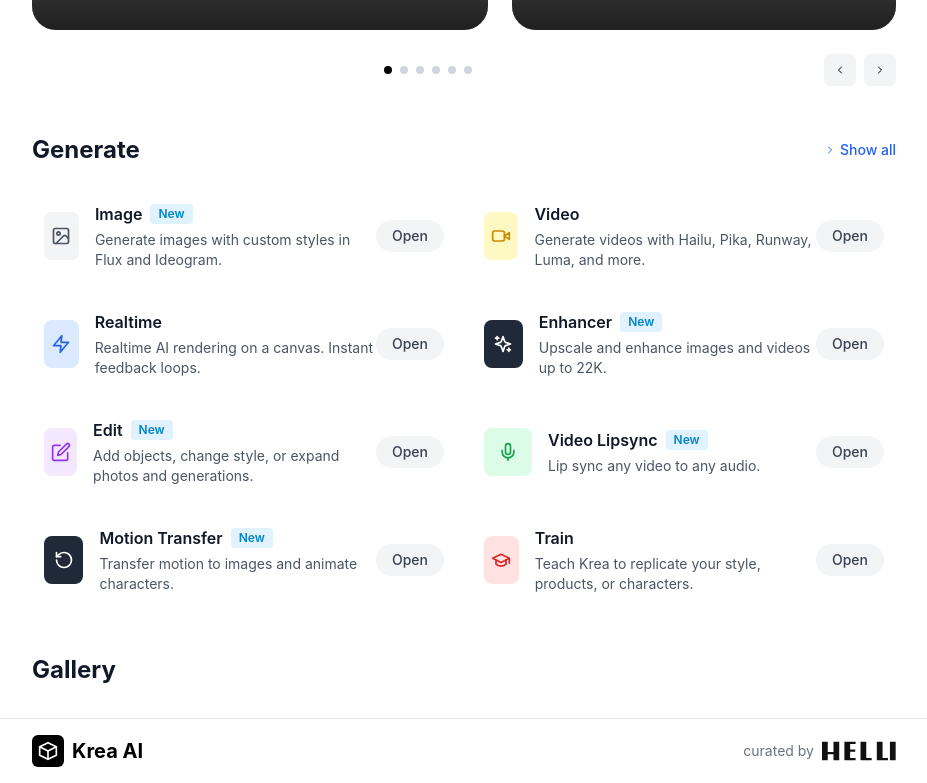
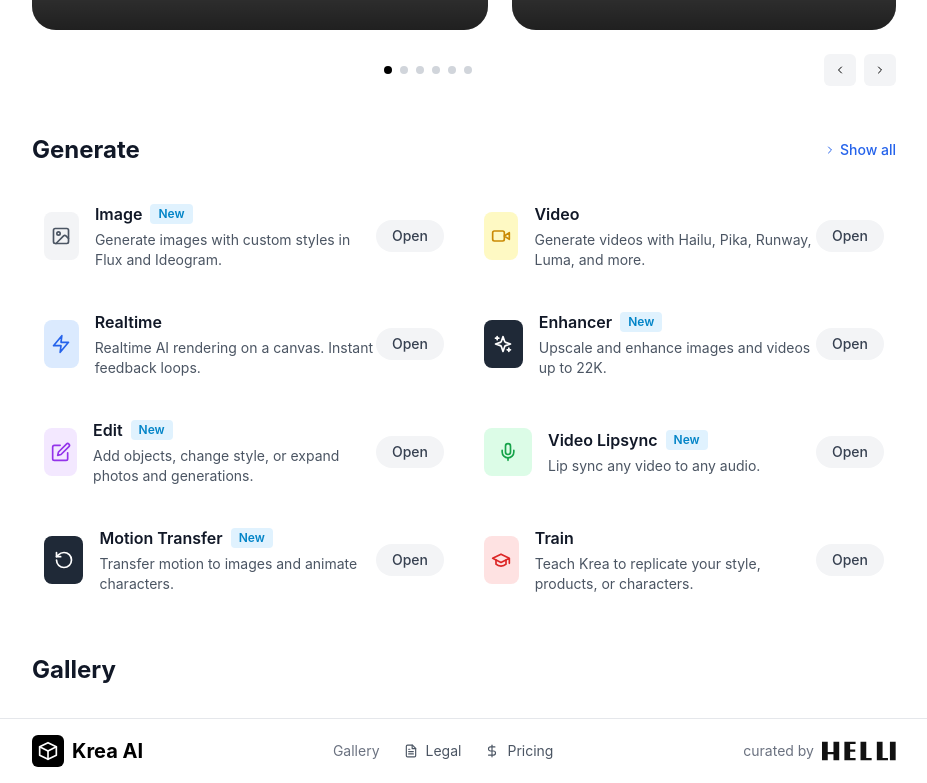
Before and after one commit to Easysoul1/Cartolinks-Solutions, a Next.js app: page / in a window 1280 px wide. Shown: the part 362-1145 px from the top of the page, without its empty margins (176-1103 px from the left). Built offline with nearby package versions, Linux system fonts and the light colour scheme; grey boxes are pictures that could not be loaded.

Commit message:
Update footer with Gallery, Legal, and Pricing links

```diff
--- a/app/components/Footer.tsx
+++ b/app/components/Footer.tsx
@@ -17,6 +17,18 @@
             <span className="text-black text-xl font-bold">Krea AI</span>
           </div>
 
+          <div className="flex items-center gap-6">
+            <span className="text-gray-500 text-sm">Gallery</span>
+            <button className="flex items-center gap-2 text-gray-600 text-sm">
+              <FileText className="w-3.5 h-3.5" />
+              <span>Legal</span>
+            </button>
+            <button className="flex items-center gap-2 text-gray-600 text-sm">
+              <DollarSign className="w-3.5 h-3.5" />
+              <span>Pricing</span>
+            </button>
+          </div>
+
           {/* Right side - Curated by */}
           <div className="flex items-center gap-2">
             <span className="text-gray-500 text-sm">curated by</span>
```
